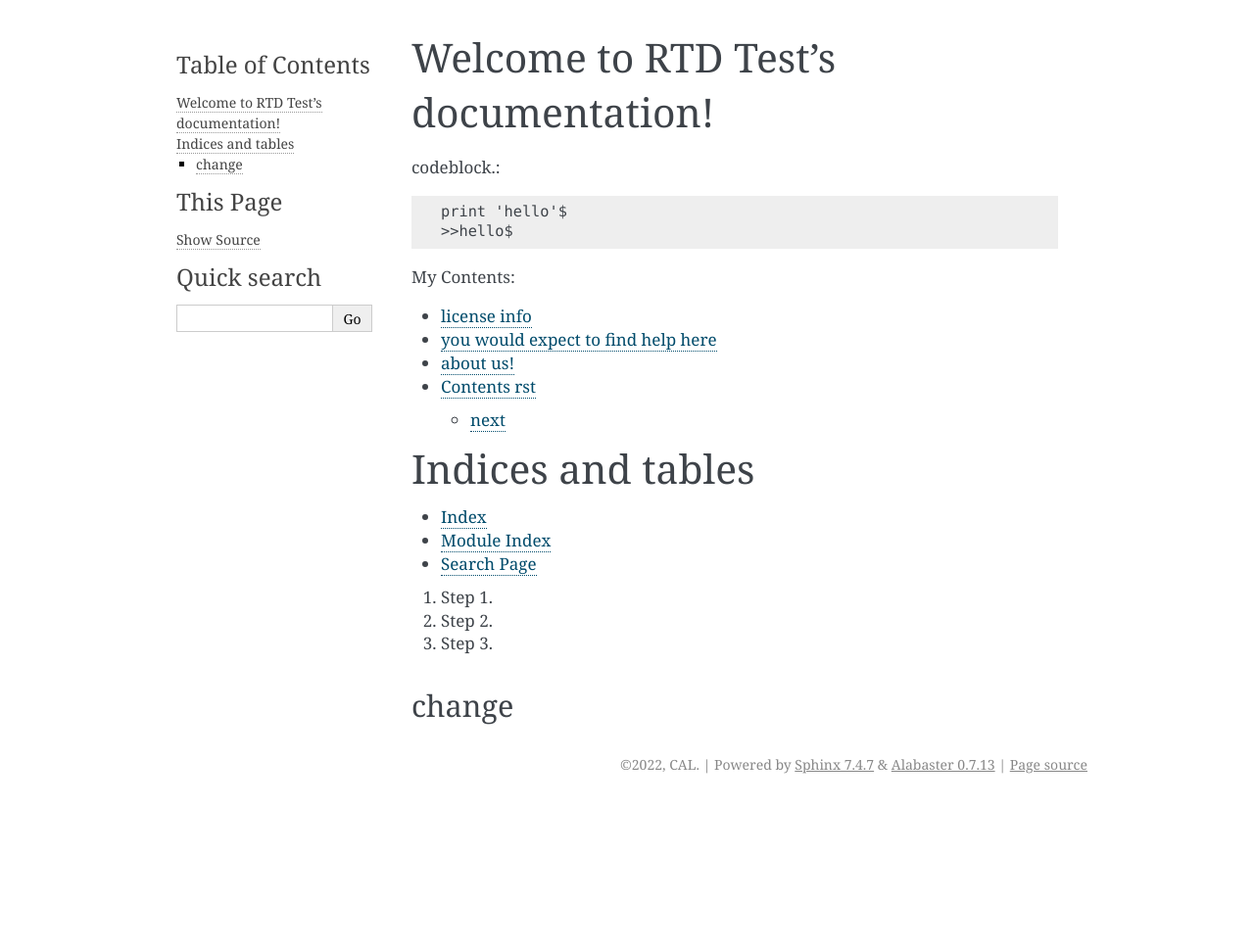
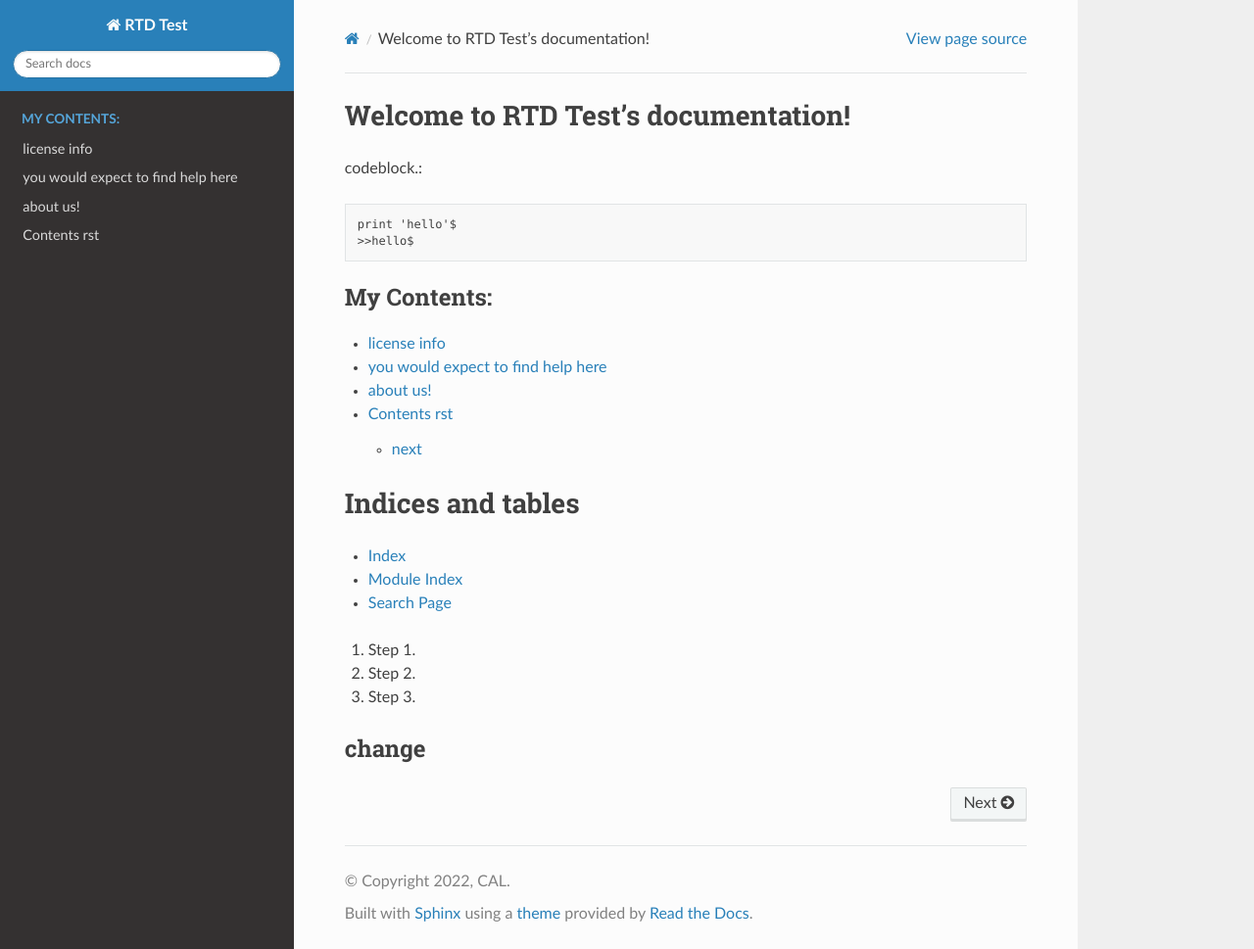
Before and after one commit to sea-liesch/rtd-tutorial, a Sphinx documentation site: the page built from docs/source/index.rst, in a window 1280 px wide and 969 px high. Shown: the whole window at 98% size. Built offline with Sphinx 7.4.7 and the Read the Docs theme 2.0.0, drawn with Linux system fonts in a browser that asks for light colours.

Commit message:
rtd_template

```diff
--- a/docs/source/conf.py
+++ b/docs/source/conf.py
@@ -75,11 +75,11 @@ pygments_style = None
 # The theme to use for HTML and HTML Help pages.  See the documentation for
 # a list of builtin themes.
 #
-html_theme = 'alabaster'
+html_theme = "sphinx_rtd_theme"
 
 # Theme options are theme-specific and customize the look and feel of a theme
 # further.  For a list of options available for each theme, see the
-# documentation.
+# do
 #
 # html_theme_options = {}
 
```
Also changed, not shown: docs/README.rst (deleted).
